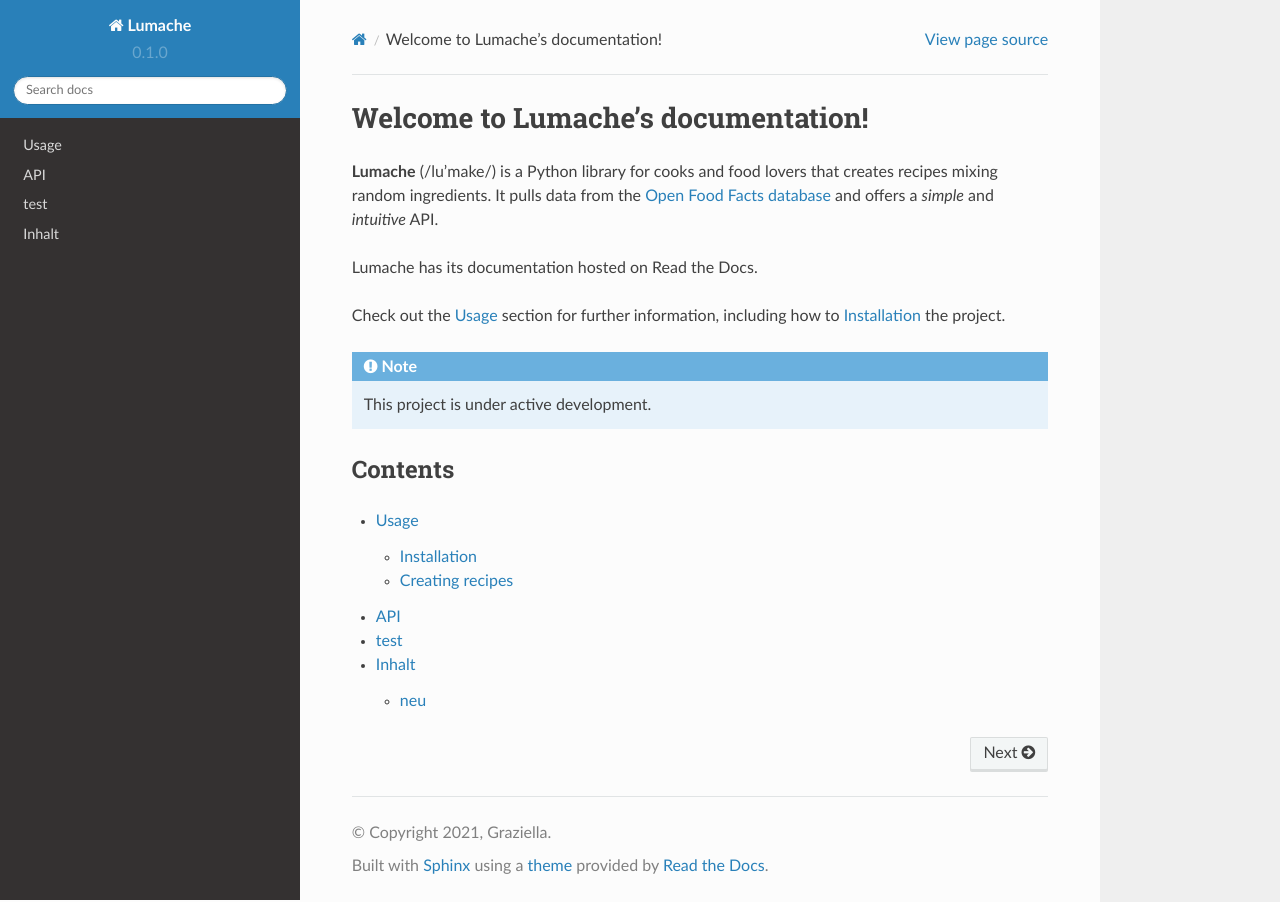
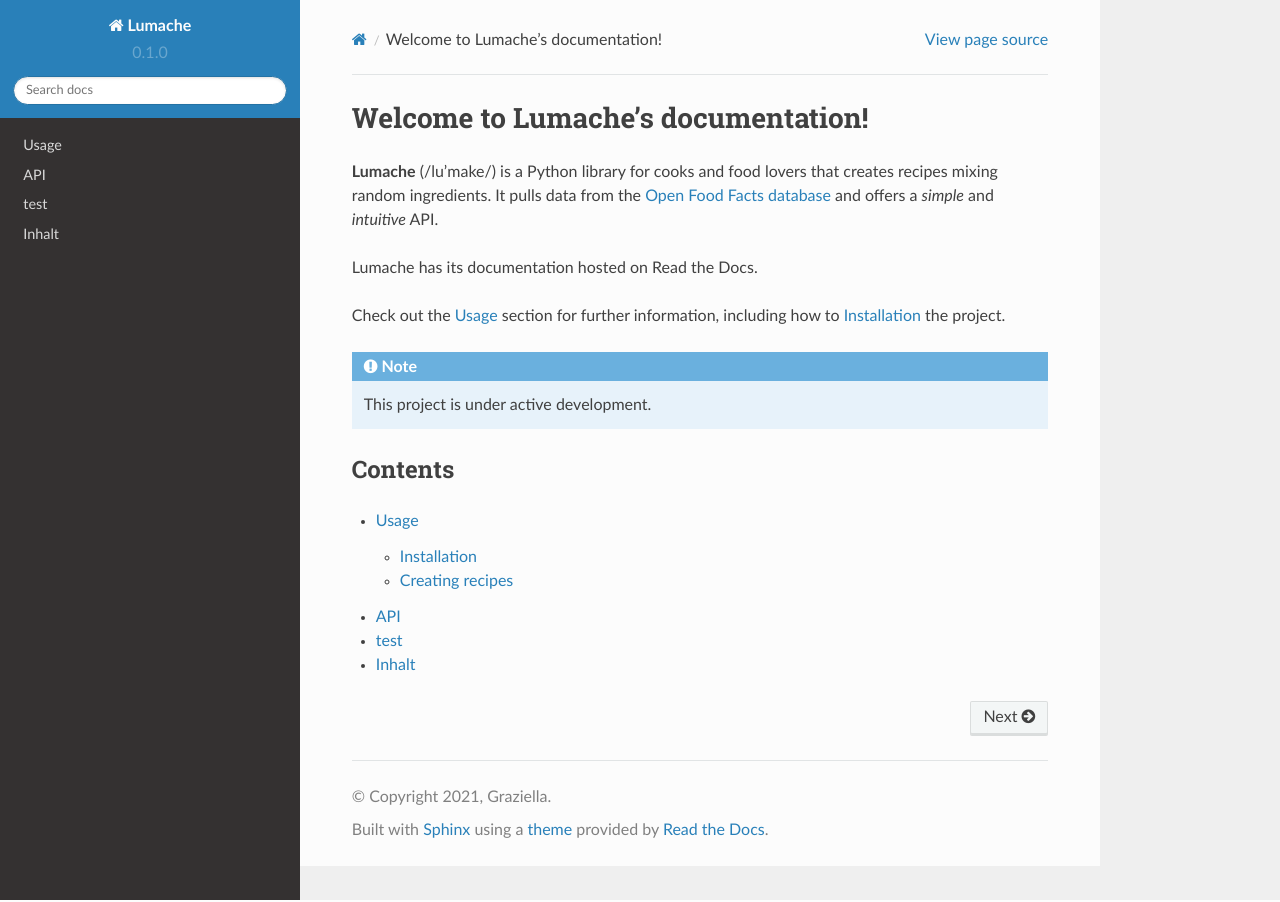
Before and after one commit to Don-King-Kong/rtd-tutorial, a Sphinx documentation site: the page built from docs/source/index.rst, in a window 1280 px wide. Built offline with Sphinx 7.4.7 and the Read the Docs theme 2.0.0, drawn with Linux system fonts in a browser that asks for light colours; pages that are not in the unit, such as notebooks, are missing from menus.

Commit message:
Update index.rst

```diff
--- a/docs/source/weiter/index.rst
+++ b/docs/source/weiter/index.rst
@@ -4,5 +4,7 @@
 
 
 .. toctree::
+   :maxdepth: 4
 
-  neu
+  neu1
+  neu2
```
